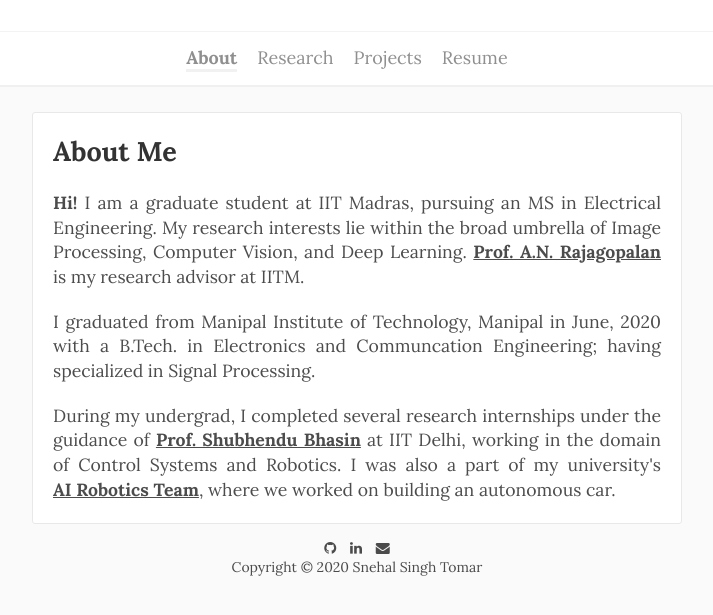
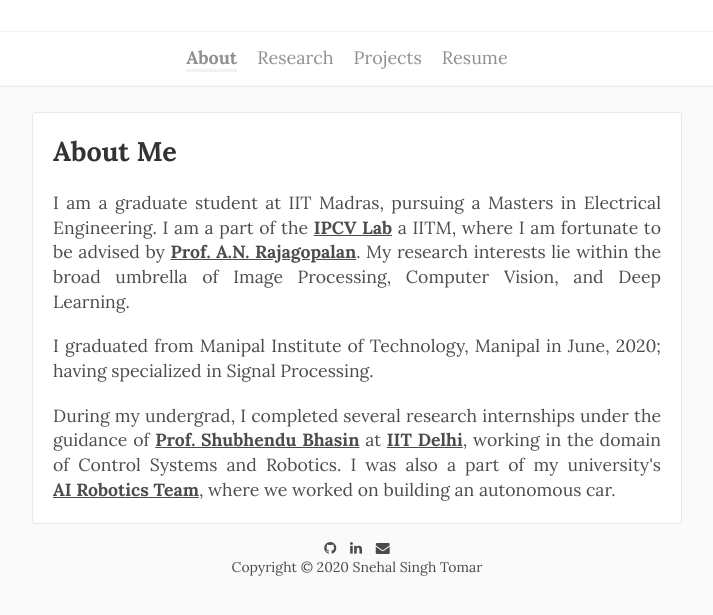
Before and after one commit to snehalstomar/previouswebsite, a Jekyll site: the page index.html, which Jekyll copies as it is, in a window 1280 px wide, cut to the strip 181-796 px from the top of the page. Shown: the whole strip, without its empty margins (283-996 px from the left). Built offline with Jekyll 4.4.1, drawn with Linux system fonts in a browser that asks for light colours; Markdown is read by kramdown in place of the engine named in the settings.

Commit message:
updated-about-info

```diff
--- a/index.html
+++ b/index.html
@@ -78,15 +78,15 @@
   <h2 class="single__title">About Me</h2>
 
   <p>
-  	<b>Hi!</b> I am a graduate student at IIT Madras, pursuing an MS in Electrical Engineering. My research interests lie within the broad umbrella of Image Processing, Computer Vision, and Deep Learning. <a target="_blank" href="http://www.ee.iitm.ac.in/~raju/">Prof. A.N. Rajagopalan</a> is my research advisor at IITM.
+  	I am a graduate student at IIT Madras, pursuing a Masters in Electrical Engineering. I am a part of the <a target="_blank" href="http://www.ee.iitm.ac.in/ipcvlab/">IPCV Lab</a> a IITM, where I am fortunate to be advised by <a target="_blank" href="http://www.ee.iitm.ac.in/~raju/">Prof. A.N. Rajagopalan</a>. My research interests lie within the broad umbrella of Image Processing, Computer Vision, and Deep Learning.
   </p>
 
   <p>
-  	I graduated from Manipal Institute of Technology, Manipal in June, 2020 with a B.Tech. in Electronics and Communcation Engineering; having specialized in Signal Processing.
+  	I graduated from Manipal Institute of Technology, Manipal in June, 2020; having specialized in Signal Processing.
   </p>
 
   <p>
-  	During my undergrad, I completed several research internships under the guidance of <a target="_blank" href="http://web.iitd.ac.in/~sbhasin/">   Prof. Shubhendu Bhasin</a> at IIT Delhi, working in the domain of Control Systems and Robotics. I was also a part of my university's <a href="http://projectmanas.in/" target="_blank">
+  	During my undergrad, I completed several research internships under the guidance of <a target="_blank" href="http://web.iitd.ac.in/~sbhasin/">   Prof. Shubhendu Bhasin</a> at <a target="_blank" href="https://home.iitd.ac.in/">IIT Delhi</a>, working in the domain of Control Systems and Robotics. I was also a part of my university's <a href="http://projectmanas.in/" target="_blank">
   	AI Robotics Team</a>, where we worked on building an autonomous car.
   </p>
 
```
